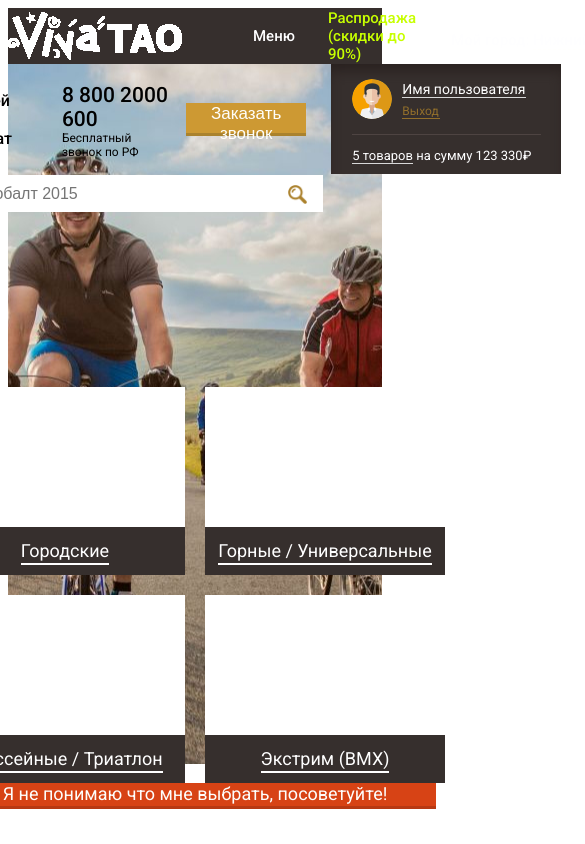
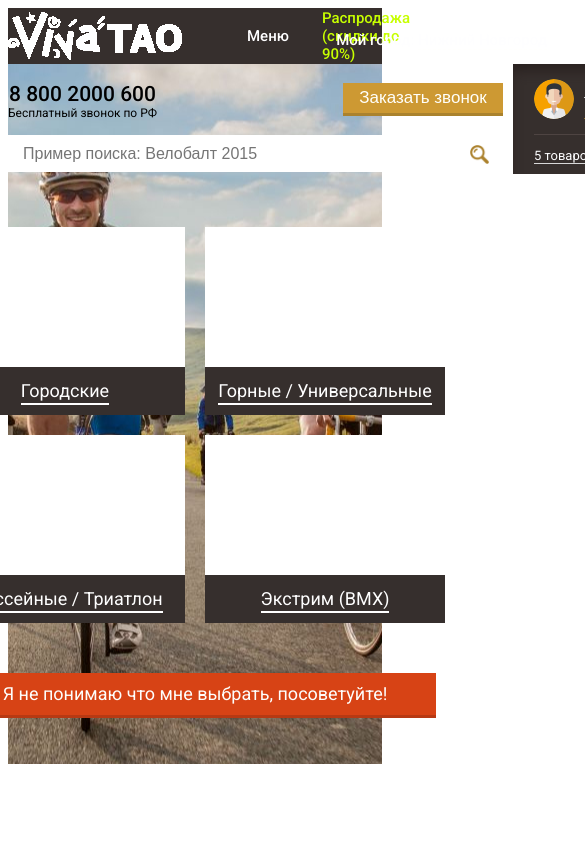
Before and after one commit to Nyan969/kl, an Angular app: page / in a window 390 px wide. Shown: the top 844 px of the page, 585 px wide, since content can reach past the window. Built offline with nearby package versions, Linux system fonts and the light colour scheme.

Commit message:
верстка
todo сделать меню

```diff
--- a/src/app/app.component.scss
+++ b/src/app/app.component.scss
@@ -61,7 +61,10 @@
 @media screen and (max-width: 969px) {
   .banner-section__box {
     max-width: 750px;
-    padding-bottom: 175px;
+    padding-bottom: 3px;
+    width: 100%;
+    justify-content: space-between;
+
   }
 
 }
--- a/src/app/banner-box/banner-box.component.html
+++ b/src/app/banner-box/banner-box.component.html
@@ -13,10 +13,8 @@
         <button class="contacts__request-call">Заказать звонок</button>
       </div>
     </div>
-    <div class="search">
-      <form class="search__input-container" name="search">
+      <form class="search" name="search">
         <input class="search__input" placeholder="Пример поиска: Велобалт 2015" type="text" required=""
                name="keyword" minlength="2">
       </form>
-    </div>
   </div>
--- a/src/app/banner-box/banner-box.component.scss
+++ b/src/app/banner-box/banner-box.component.scss
@@ -60,7 +60,7 @@
   font-size: 12px;
 }
 
-.search__input-container {
+.search {
   max-width: 701px;
 }
 
@@ -81,3 +81,29 @@
   background-size: 1.5rem;
   background-position: right 1rem top 0.4rem;
 }
+
+
+@media screen and (max-width: 969px) {
+  .delivery {
+    display: none;
+  }
+  .shortInfo {
+    padding: 15px 0;
+    width: 495px;
+  }
+  .banner-box {
+    width: 480px;
+  }
+
+  .contacts {
+    width: 100%;
+    justify-content: space-between;
+  }
+  .contacts__phone-box {
+    margin-left: 0;
+  }
+
+  .contacts__request-call {
+
+  }
+}
--- a/src/app/header/header.component.scss
+++ b/src/app/header/header.component.scss
@@ -53,3 +53,18 @@
 .link_ad:hover {
   color: green;
 }
+
+@media screen and (max-width: 969px) {
+  .header {
+    padding: 0 calc((100% - 750px)/2);
+  }
+
+  .header__logo {
+    margin-right: 54px;
+  }
+
+  .header__town {
+    right: calc(((100% - 750px)/2) + 23px);
+  }
+
+}
--- a/src/app/header/header.component.ts
+++ b/src/app/header/header.component.ts
@@ -1,6 +1,6 @@
 import {Component, OnInit} from '@angular/core';
 
-let  visibility = true;
+let  visibility = false;
 
 @Component({
   selector: 'app-header',
--- a/src/app/menu/menu.component.html
+++ b/src/app/menu/menu.component.html
@@ -1,4 +1,5 @@
-<nav [ngClass]="{invisible:vis}">
+<!--<nav [ngClass]="{invisible:vis()}">-->
+<nav [style.display]=" res ==true?'block':'none'">
   <ul class="menu" (mouseleave)="close()">
     <li *ngFor="let menuItem of menuItems; let i = index">
      <a class="menu__item link" > {{menuItem.title}} </a>
--- a/src/app/menu/menu.component.scss
+++ b/src/app/menu/menu.component.scss
@@ -39,7 +39,7 @@ li {
   color: gray;
 }
 
-.invisible
-{
-  display:none;
-}
+//.invisible
+//{
+//  display:none;
+//}
--- a/src/app/menu/menu.component.ts
+++ b/src/app/menu/menu.component.ts
@@ -10,17 +10,13 @@ import {visibility} from '../header/header.component';
 export class MenuComponent implements OnInit {
 
   @Input() menuItems: MenuItems[] = [];
-
-  @Input()
-  get vis() {
-    return visibility;
-  }
+  @Input() res = visibility;
 
   constructor() {
   }
-
+//todo сделать меню
   close() {
-
+    this.res = !this.res;
   }
 
   ngOnInit() {
```
